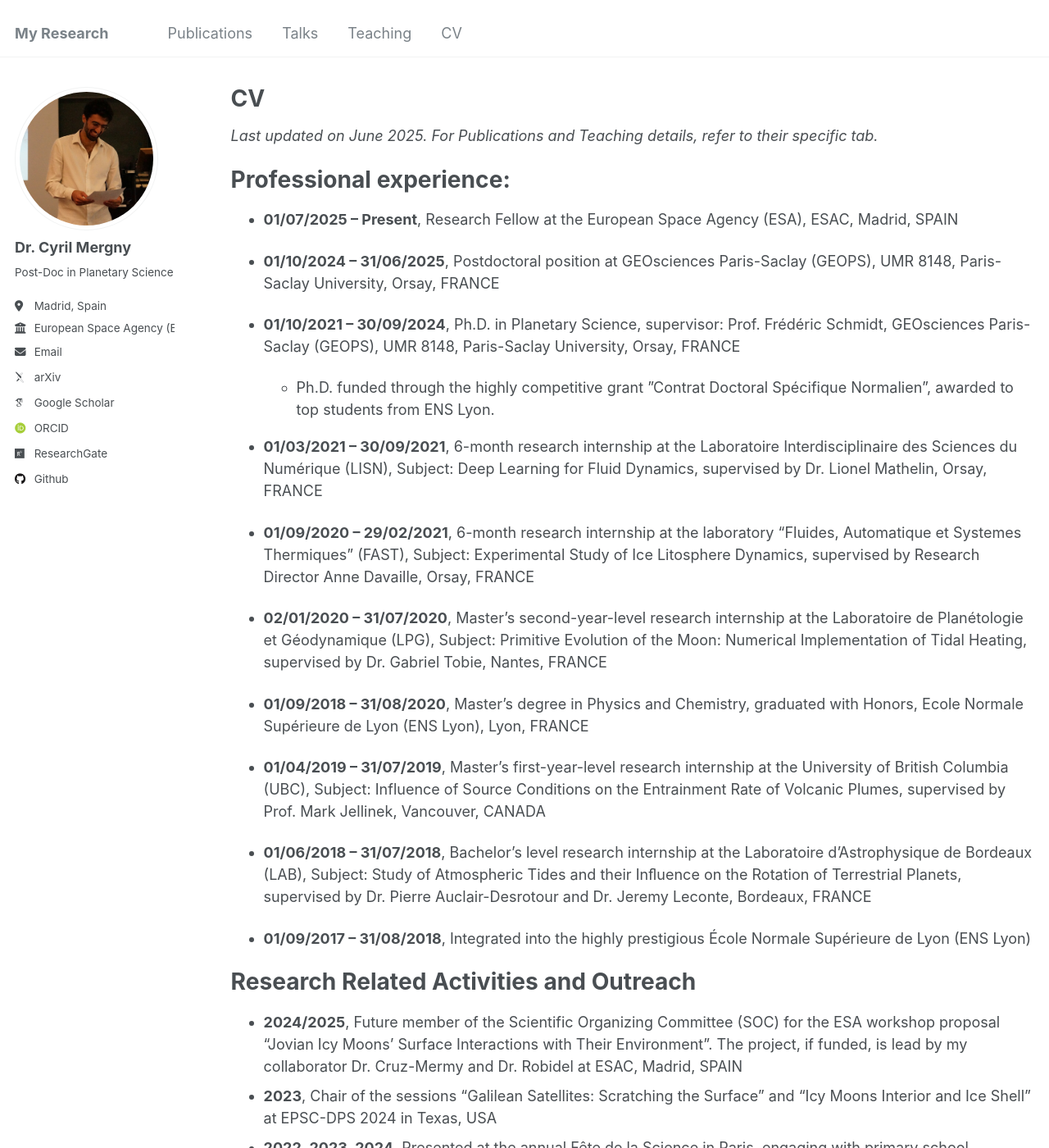
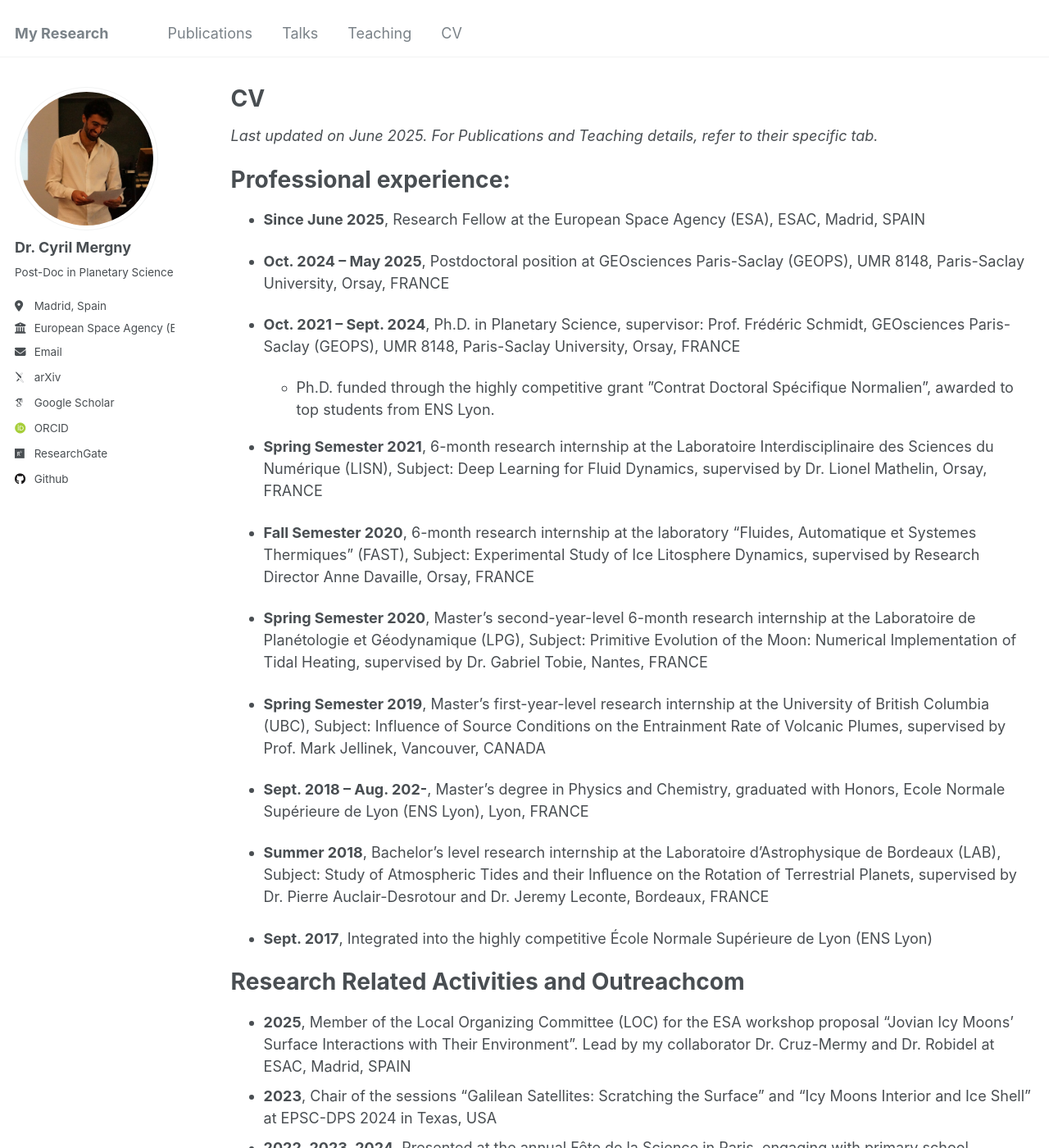
Before and after one commit to cmergny/cmergny.github.io, a Jekyll site: the page built from _pages/cv.md, in a window 1280 px wide and 1400 px high. Shown: the whole window at 82% size. Built offline with Jekyll 4.4.1, drawn with Linux system fonts in a browser that asks for light colours; some web fonts are replaced; some of the changed text lies outside the part shown.

Commit message:
Update cv.md

```diff
--- a/_pages/cv.md
+++ b/_pages/cv.md
@@ -14,32 +14,32 @@ redirect_from:
 Professional experience:
 ======
 
-* **01/07/2025 – Present**, Research Fellow at the European Space Agency (ESA), ESAC, Madrid, SPAIN
+* **Since June 2025**, Research Fellow at the European Space Agency (ESA), ESAC, Madrid, SPAIN
 
-* **01/10/2024 – 31/06/2025**, Postdoctoral position at GEOsciences Paris-Saclay (GEOPS),  UMR 8148, Paris-Saclay University, Orsay, FRANCE
+* **Oct. 2024 – May 2025**, Postdoctoral position at GEOsciences Paris-Saclay (GEOPS),  UMR 8148, Paris-Saclay University, Orsay, FRANCE
 
-* **01/10/2021 – 30/09/2024**, Ph.D. in Planetary Science, supervisor: Prof. Frédéric Schmidt, GEOsciences Paris-Saclay (GEOPS),  UMR 8148, Paris-Saclay University, Orsay, FRANCE
+* **Oct. 2021 – Sept. 2024**, Ph.D. in Planetary Science, supervisor: Prof. Frédéric Schmidt, GEOsciences Paris-Saclay (GEOPS),  UMR 8148, Paris-Saclay University, Orsay, FRANCE
 
   - Ph.D. funded through the highly competitive grant ”Contrat Doctoral Spécifique Normalien”, awarded to top students from ENS Lyon.
 
-* **01/03/2021 – 30/09/2021**, 6-month research internship at the Laboratoire Interdisciplinaire des Sciences du Numérique (LISN),  Subject: Deep Learning for Fluid Dynamics, supervised by Dr. Lionel Mathelin, Orsay, FRANCE
+* **Spring Semester 2021**, 6-month research internship at the Laboratoire Interdisciplinaire des Sciences du Numérique (LISN),  Subject: Deep Learning for Fluid Dynamics, supervised by Dr. Lionel Mathelin, Orsay, FRANCE
 
-* **01/09/2020 – 29/02/2021**, 6-month research internship at the laboratory “Fluides, Automatique et Systemes Thermiques” (FAST), Subject: Experimental Study of Ice Litosphere Dynamics, supervised by Research Director Anne Davaille, Orsay, FRANCE
+* **Fall Semester 2020**, 6-month research internship at the laboratory “Fluides, Automatique et Systemes Thermiques” (FAST), Subject: Experimental Study of Ice Litosphere Dynamics, supervised by Research Director Anne Davaille, Orsay, FRANCE
 
-* **02/01/2020 – 31/07/2020**, Master’s second-year-level research internship at the Laboratoire de Planétologie et Géodynamique (LPG), Subject: Primitive Evolution of the Moon: Numerical Implementation of Tidal Heating, supervised by Dr. Gabriel Tobie, Nantes, FRANCE
+* **Spring Semester 2020**, Master’s second-year-level 6-month research internship at the Laboratoire de Planétologie et Géodynamique (LPG), Subject: Primitive Evolution of the Moon: Numerical Implementation of Tidal Heating, supervised by Dr. Gabriel Tobie, Nantes, FRANCE
 
-* **01/09/2018 – 31/08/2020**, Master’s degree in Physics and Chemistry, graduated with Honors, Ecole Normale Supérieure de Lyon (ENS Lyon),  Lyon, FRANCE
+* **Spring Semester 2019**, Master’s first-year-level research internship at the University of British Columbia (UBC), Subject: Influence of Source Conditions on the Entrainment Rate of Volcanic Plumes, supervised by Prof. Mark Jellinek, Vancouver, CANADA
 
-* **01/04/2019 – 31/07/2019**, Master’s first-year-level research internship at the University of British Columbia (UBC), Subject: Influence of Source Conditions on the Entrainment Rate of Volcanic Plumes, supervised by Prof. Mark Jellinek, Vancouver, CANADA
+* **Sept. 2018 – Aug. 202-**, Master’s degree in Physics and Chemistry, graduated with Honors, Ecole Normale Supérieure de Lyon (ENS Lyon),  Lyon, FRANCE
 
-* **01/06/2018 – 31/07/2018**, Bachelor’s level research internship at the Laboratoire d’Astrophysique de Bordeaux (LAB), Subject: Study of Atmospheric Tides and their Inﬂuence on the Rotation of Terrestrial Planets, supervised by Dr. Pierre Auclair-Desrotour and Dr. Jeremy Leconte, Bordeaux, FRANCE
+* **Summer 2018**, Bachelor’s level research internship at the Laboratoire d’Astrophysique de Bordeaux (LAB), Subject: Study of Atmospheric Tides and their Inﬂuence on the Rotation of Terrestrial Planets, supervised by Dr. Pierre Auclair-Desrotour and Dr. Jeremy Leconte, Bordeaux, FRANCE
 
-* **01/09/2017 – 31/08/2018**,  Integrated into the highly prestigious École Normale Supérieure de Lyon (ENS Lyon)
+* **Sept. 2017**,  Integrated into the highly competitive École Normale Supérieure de Lyon (ENS Lyon)
 
 
-Research Related Activities and Outreach
+Research Related Activities and Outreachcom
 ======
-* **2024/2025**, Future member of the Scientific Organizing Committee (SOC) for the ESA workshop  proposal "Jovian Icy Moons' Surface Interactions with Their Environment". The project, if funded, is lead by my collaborator Dr. Cruz-Mermy and Dr.  Robidel at ESAC, Madrid, SPAIN
+* **2025**, Member of the Local Organizing Committee (LOC) for the ESA workshop proposal "Jovian Icy Moons' Surface Interactions with Their Environment". Lead by my collaborator Dr. Cruz-Mermy and Dr.  Robidel at ESAC, Madrid, SPAIN
 * **2023**, Chair of the sessions "Galilean Satellites: Scratching the Surface" and “Icy Moons Interior and Ice Shell” at EPSC-DPS 2024 in Texas, USA
 * **2022, 2023, 2024**, Presented at the annual Fête de la Science in Paris, engaging with primary school students.
 * **2023**, Participated and presented at the summer school RED23: Rencontres Exobiologiques pour Doctorants in Teich, France.
```
Also changed, not shown: other parts of _pages/cv.md (+1 -1 lines).
